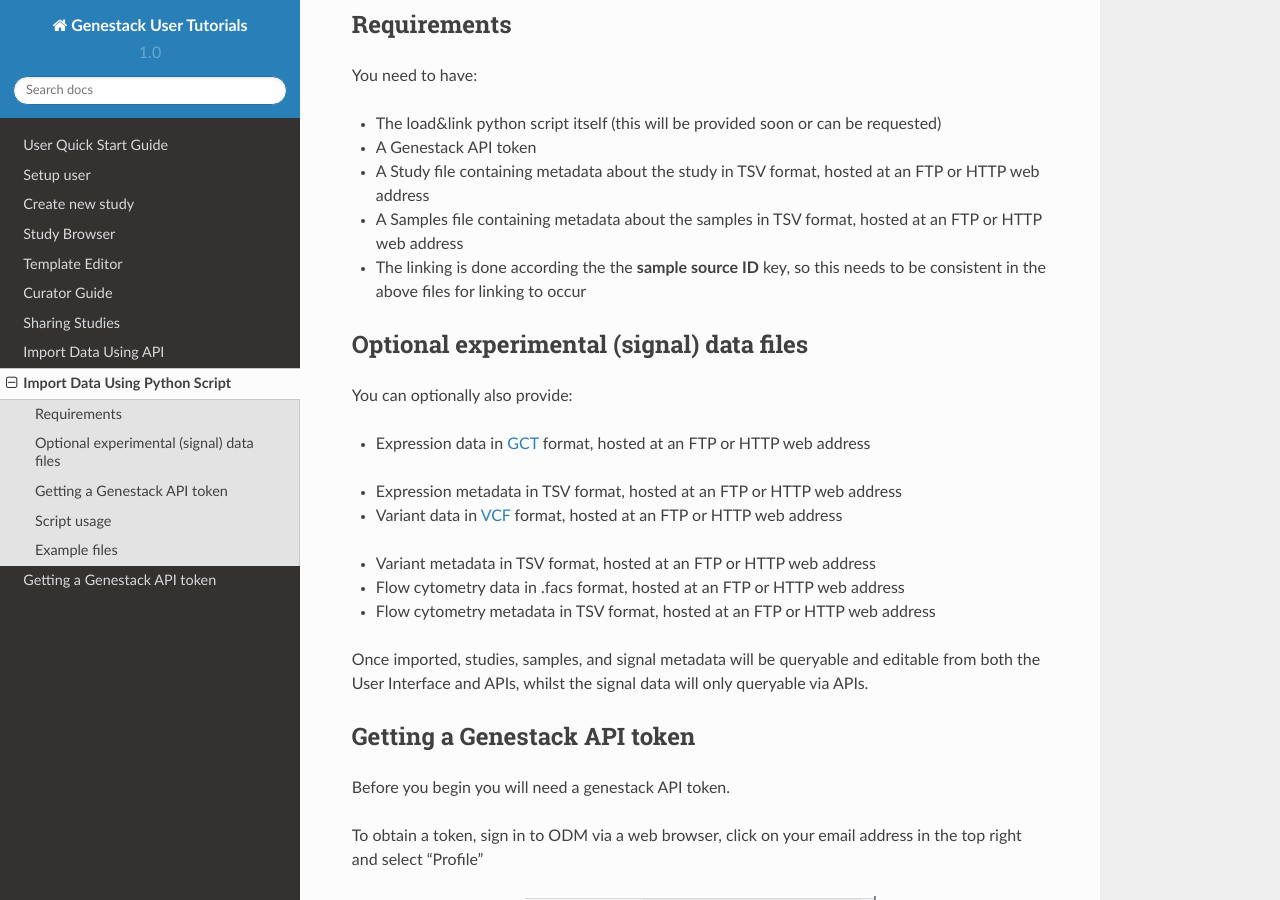
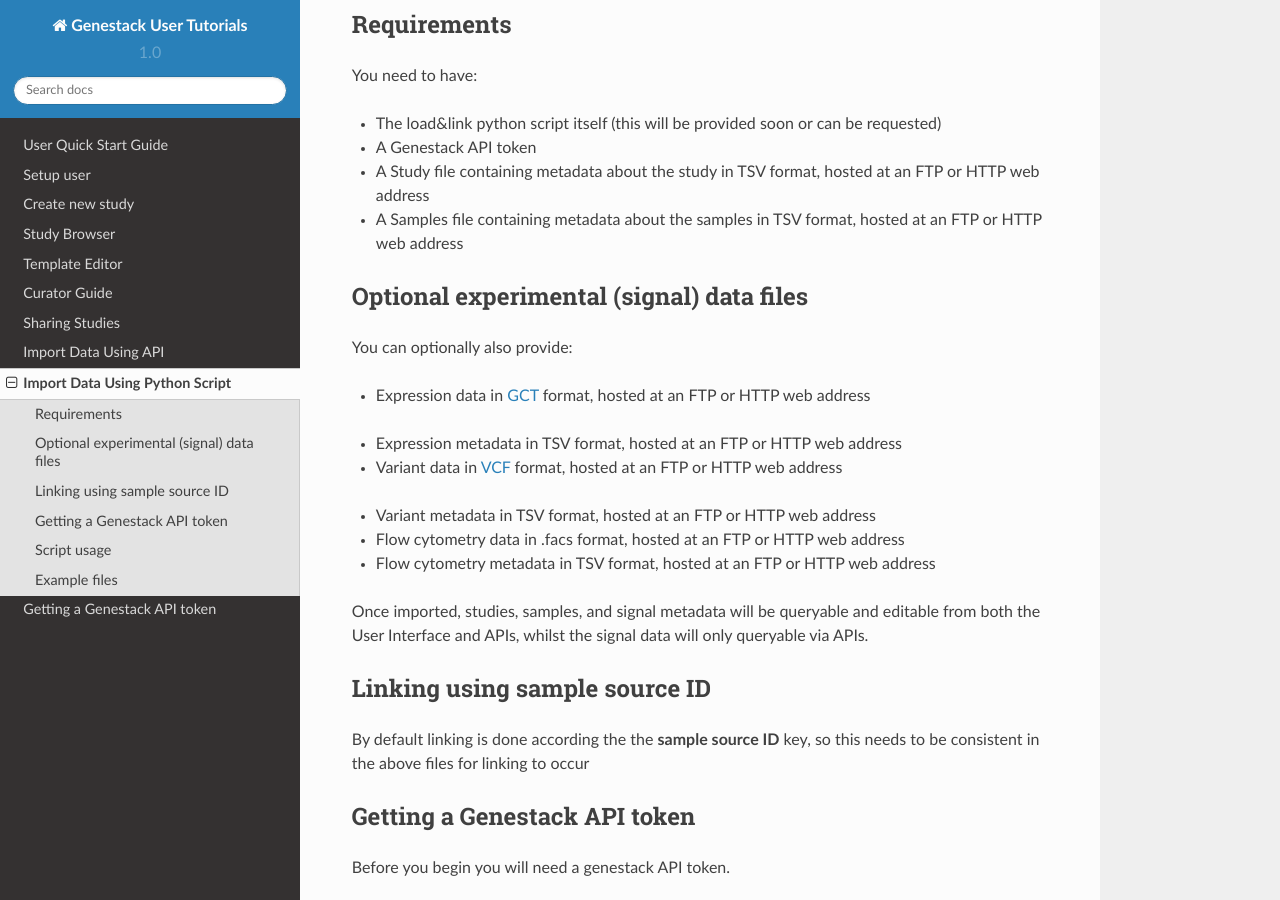
Before and after one commit to genestack/user-guide, a Sphinx documentation site: the page built from source/doc-odm-user-guide/import-data-using-python-script.rst, in a window 1280 px wide and 900 px high, scrolled down 248 px. Built offline with Sphinx 7.4.7 and the Read the Docs theme 2.0.0, drawn with Linux system fonts in a browser that asks for light colours.

Commit message:
Update import-data-using-python-script.rst

```diff
--- a/source/doc-odm-user-guide/import-data-using-python-script.rst
+++ b/source/doc-odm-user-guide/import-data-using-python-script.rst
@@ -15,8 +15,6 @@
 - A Study file containing metadata about the study in TSV format, hosted at an FTP or HTTP web address
 
 - A Samples file containing metadata about the samples in TSV format, hosted at an FTP or HTTP web address
-
-- The linking is done according the the **sample source ID** key, so this needs to be consistent in the above files for linking to occur
 
 Optional experimental (signal) data files
 -----------------------------------------
@@ -41,6 +39,11 @@
 
 Once imported, studies, samples, and signal metadata will be queryable and editable from both the User Interface and
 APIs, whilst the signal data will only queryable via APIs.
+
+Linking using sample source ID
+------------------------------
+
+By default linking is done according the the **sample source ID** key, so this needs to be consistent in the above files for linking to occur
 
 
 Getting a Genestack API token
```
